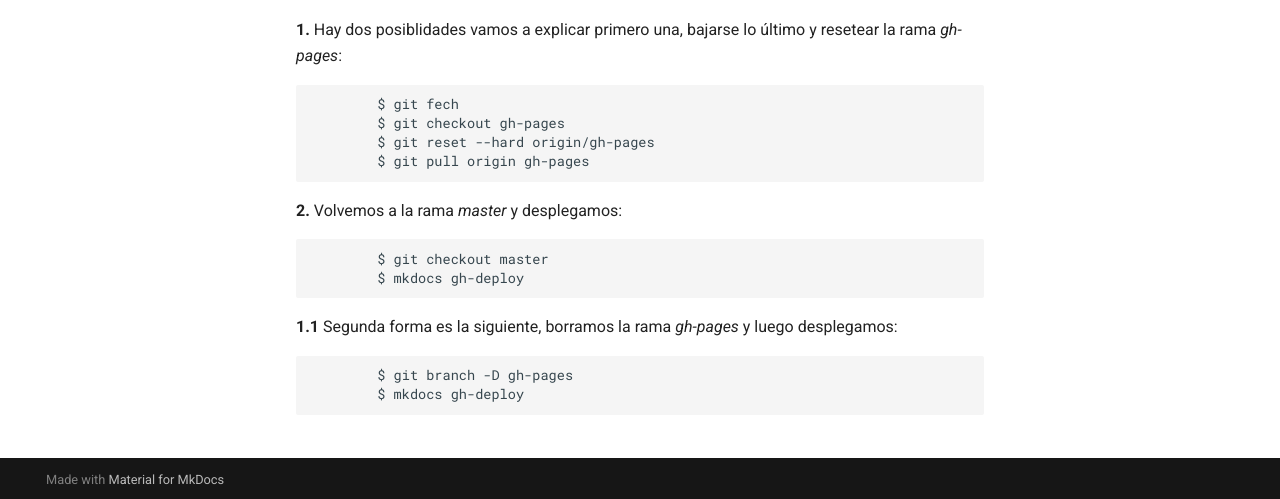
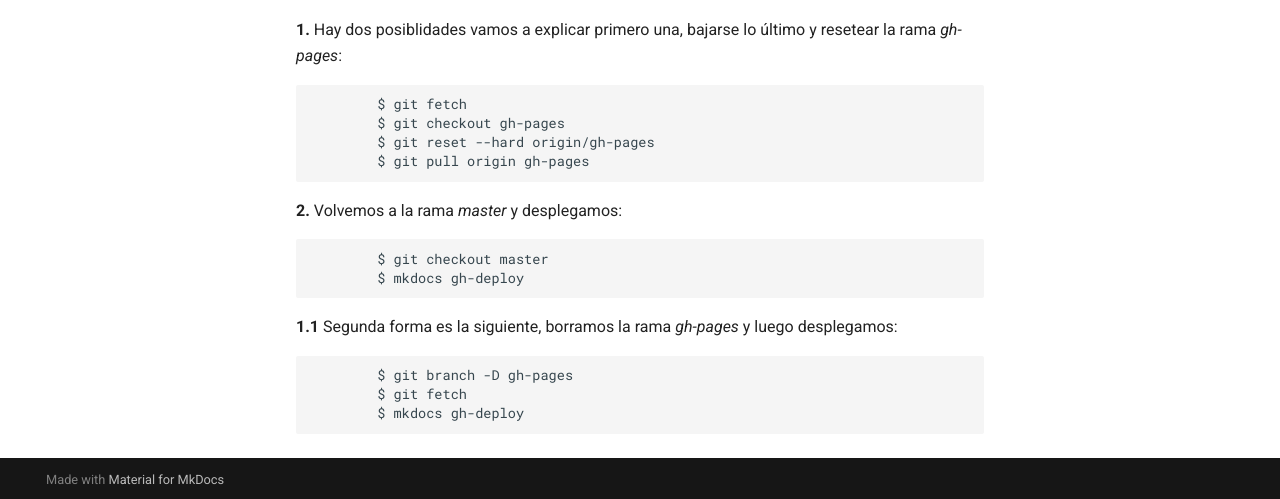
Before and after one commit to alexgs922/ispp18-wiki, an MkDocs documentation site: the page built from docs/tutorial_subida.md, in a window 1280 px wide and 1267 px high. Shown: the part 765-1264 px from the top of the window. Built offline with MkDocs 1.6.1 and Material for MkDocs 9.7.7, drawn with Linux system fonts in a browser that asks for light colours; old or Windows-style settings are respelled for this version of MkDocs.

Commit message:
Fix procedimiento 2 en 'Subir wiki'

```diff
--- a/docs/tutorial_subida.md
+++ b/docs/tutorial_subida.md
@@ -27,7 +27,7 @@ y en la dirección [ *http://127.0.0.1:8000* ](http://127.0.0.1:8000)
 
 **1.** Hay dos posiblidades vamos a explicar primero una, bajarse lo último y resetear la rama *gh-pages*:
 
-			$ git fech
+			$ git fetch
 			$ git checkout gh-pages
 			$ git reset --hard origin/gh-pages
 			$ git pull origin gh-pages
@@ -40,4 +40,5 @@ y en la dirección [ *http://127.0.0.1:8000* ](http://127.0.0.1:8000)
 **1.1** Segunda forma es la siguiente, borramos la rama *gh-pages* y luego desplegamos:
 
 			$ git branch -D gh-pages
+			$ git fetch
 			$ mkdocs gh-deploy
```
